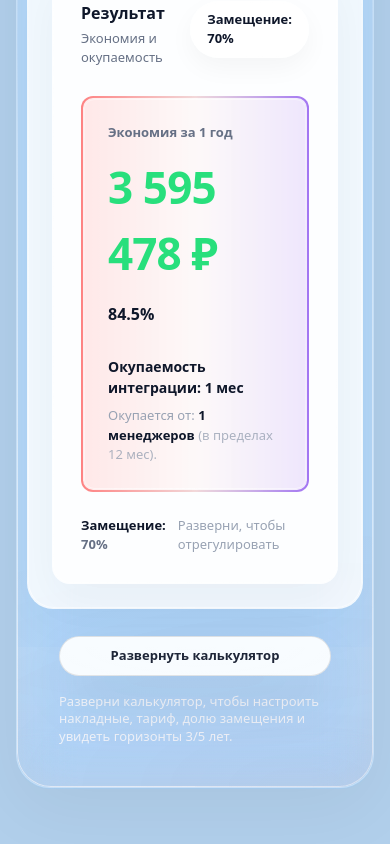
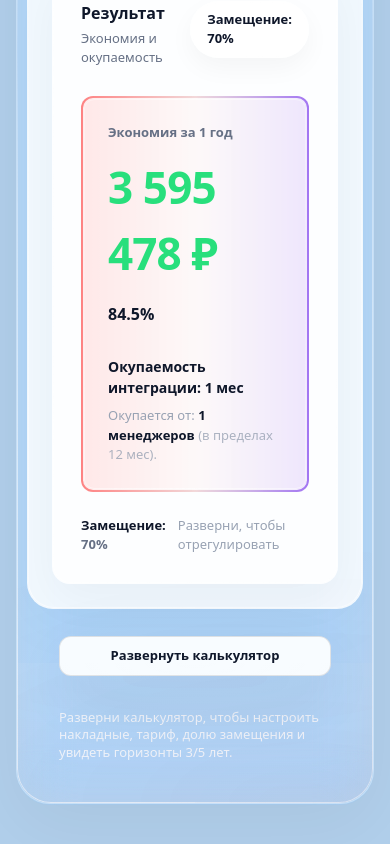
Before and after one commit to uniconsulting/uni.com, a Next.js app: page / in a window 390 px wide. Shown: the part 9123-9967 px from the top of the page. Built offline with nearby package versions, Linux system fonts and the light colour scheme.

Commit message:
Update RoiCalculatorSection.tsx

```diff
--- a/src/components/sections/RoiCalculatorSection.tsx
+++ b/src/components/sections/RoiCalculatorSection.tsx
@@ -483,10 +483,10 @@ export default function RoiCalculatorSection() {
 
             {/* нижняя стеклянная зона с кнопкой и текстом */}
             <div className="px-8 pb-8 pt-7">
-              <div className="flex flex-col gap-4 md:flex-row md:items-center md:justify-between">
+              <div className="flex flex-col gap-8 md:flex-row md:items-center md:justify-between">
                 <button
                   type="button"
-                  className="rounded-[24px] bg-white/92 h-10 px-4 text-[13px] font-semibold text-[#0f172a] border border-black/10 shadow-[0_22px_70px_rgba(0,0,0,0.10)] hover:text-[#c73f40] active:scale-[0.99]"
+                  className="rounded-[12px] bg-white/92 h-10 px-4 text-[13px] font-semibold text-[#0f172a] border border-black/10 shadow-[0_22px_70px_rgba(0,0,0,0.10)] hover:text-[#c73f40] active:scale-[0.99]"
                   style={{ animation: "roiPulse 2.8s ease-in-out infinite" }}
                   aria-label="Развернуть калькулятор"
                 >
```
